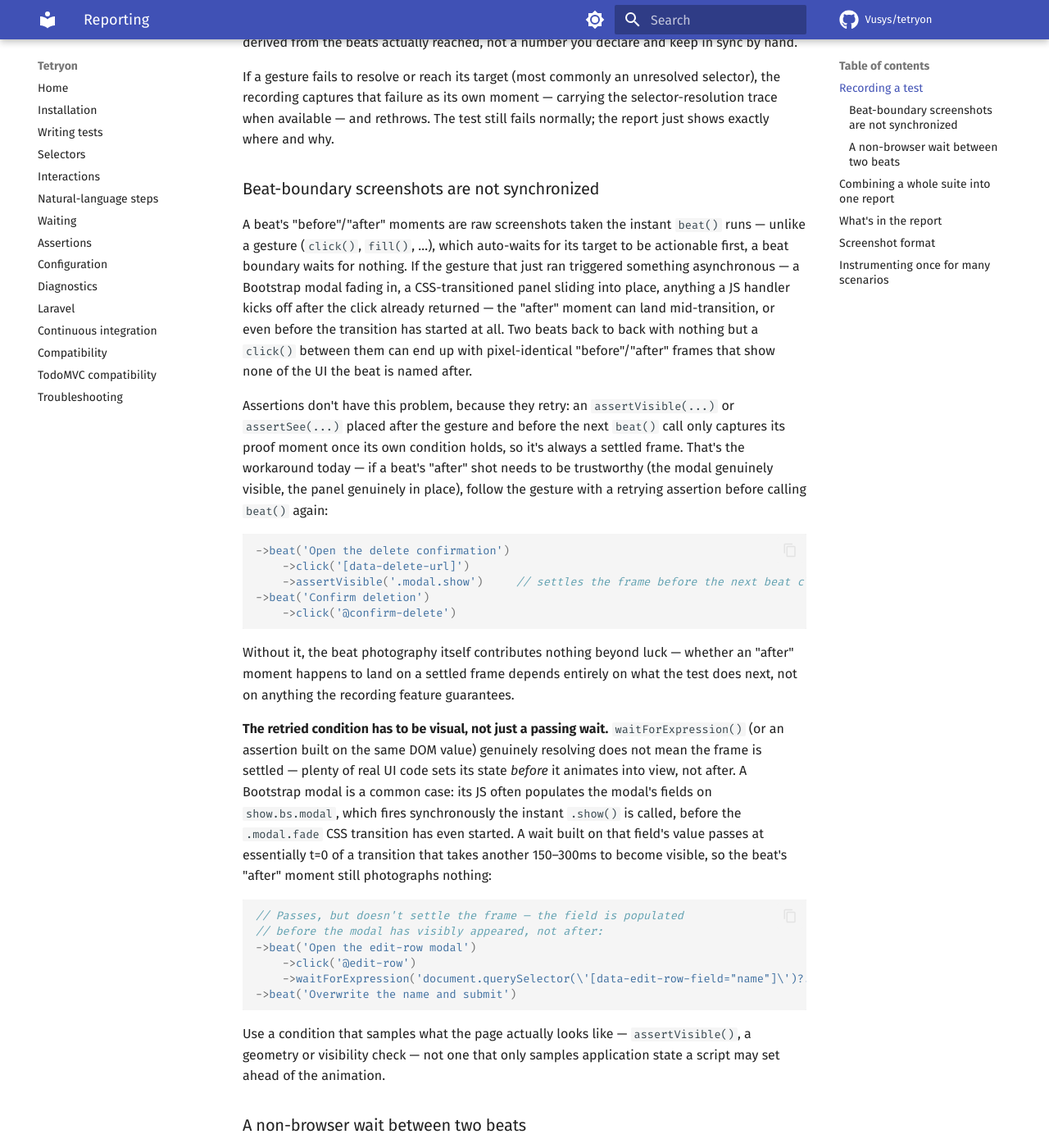
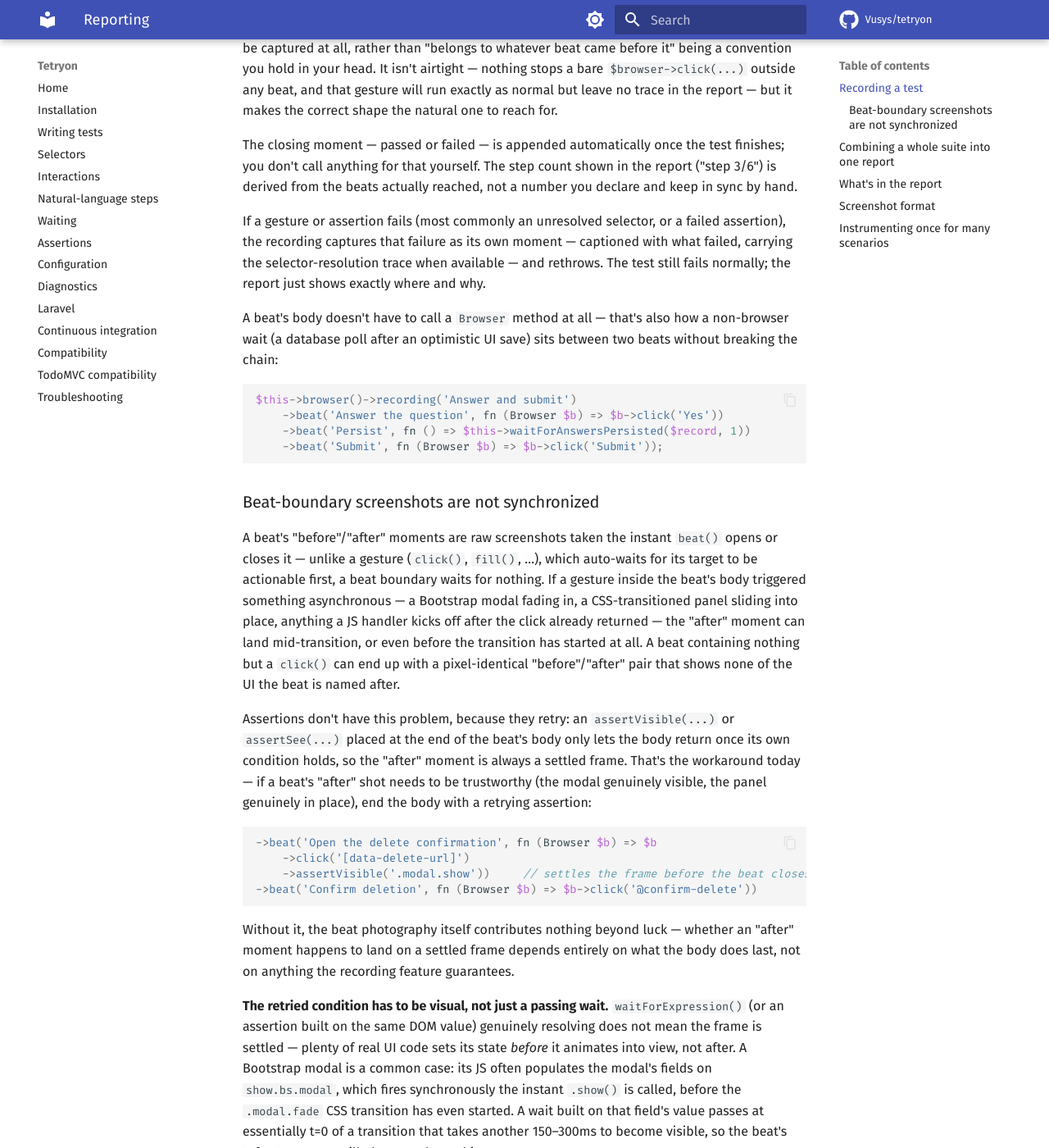
Before and after one commit to Vusys/tetryon, an MkDocs documentation site: the page built from docs/reporting.md, in a window 1280 px wide and 1400 px high, scrolled down 1086 px. Shown: the whole window at 82% size. Built offline with MkDocs 1.6.1 and Material for MkDocs 9.7.7, drawn with Linux system fonts in a browser that asks for light colours; comment, search, counter and statistics services are not loaded; some of the changed text lies outside the part shown.

Commit message:
refactor(recording): make beat() take a closure instead of a chain marker
Auditing a real 96-test recording conversion found 73/94 recorded
tests had zero beats, 44 of those with real gestures (clicks, fills,
selects) leaving no photographic trace at all — the report just
showed assertion proof-moments and a "Passed," as if nothing happened
in between. Not scattered oversight: beat() cost nothing to skip, so
under any time pressure that was the path of least resistance, and it
hid exactly the part a reader opens the report to see.

    public function beat(string $label, callable $body): self

beat() is now a container: capture "before," invoke $body($this),
capture a timed "after." A gesture has to be lexically inside some
beat's closure to run under an active recording — not airtight
(nothing stops a bare click() outside any closure), but it makes the
correct shape the natural one to reach for, and it eliminates the
"forgot to open a beat at all" failure mode that produced the 44
silent tests. $body always runs, active or not, so recording still
never changes what a test does — only whether it's photographed.

Folds away the old $between parameter as a separate concept: today's
non-browser-wait escape hatch is just a beat whose body doesn't call a
Browser method, so the API loses a parameter instead of gaining one.

RecordingSession simplifies alongside this: opening and closing a beat
are now coupled in one runBeat() call instead of split across
advanceBeat()/closeCurrentBeat(), so a captureFailure() mid-beat is
structurally guaranteed not to also get a redundant "after" moment —
the currentBeatFailed flag from the previous fix is no longer needed
and is removed.

Migrates every beat() call site in this repo (TodoMvcTestCase's ~30
call sites across ten frameworks, BrowserRecordingTest) to the closure
shape, adds a test asserting a beat's body runs even when recording()
was never called, and rewrites docs/reporting.md's examples and
guidance to match.

Third breaking change to this API in as many days — approved after
weighing it against an "auto-capture every gesture" alternative (kept
beat()'s signature, but reopens the per-gesture frame-count concern
the original design deliberately avoided) and a docs-only mitigation
(cheapest, but doesn't close the systemic gap the audit found).

Found via dogfooding PR #173 against a real Laravel app.

````diff
--- a/docs/reporting.md
+++ b/docs/reporting.md
@@ -6,68 +6,65 @@ WebDriver BiDi has no screencast API and the driver is single-threaded, so a fra
 
 ## Recording a test
 
-Turn recording on with `Browser::recording()`, then mark each labelled beat with `Browser::beat()` — the chain never breaks, and `$browser` never needs to be hoisted out into a closure:
+Turn recording on with `Browser::recording()`, then wrap each labelled beat's gestures in `Browser::beat()`'s closure — the chain never breaks, and `$browser` never needs to be hoisted out into a local variable first, since the closure receives it as its own `$b` parameter:
 
 ```php
 public function test_guest_can_log_in(): void
 {
     $this->browser()->visit('/login')->recording('Guest logs in')
-        ->beat('Fill in credentials')
+        ->beat('Fill in credentials', fn (Browser $b) => $b
             ->fill('Email', 'bryan@example.com')
-            ->fill('Password', 'password')
-        ->beat('Log in')
-            ->press('Log in')
+            ->fill('Password', 'password'))
+        ->beat('Log in', fn (Browser $b) => $b->press('Log in'))
         ->assertSee('Dashboard');
 }
 ```
 
 - `recording(?string $title = null)` — turns recording on for this test. Worth titling by hand, since a good title is a sentence a teammate can skim; left unset, it falls back to PHPUnit's own derived test name (`#[TestDox]`, or the prettified method name). A test that never calls this pays no screenshot cost and behaves exactly as before.
-- `beat($label)` — the one marker verb. Closes the previous beat (capturing an "after" moment, timed) and opens the next (capturing a "before" moment). Everything chained after a beat belongs to it until the next `beat()` call or the test ends — grouping several gestures under one beat (a compound filter, a multi-field form) is an editorial choice, not something counted for you.
-- Assertions caption themselves — no verb, no label. Every `assertX()` call captures its own proof moment while recording is active, showing exactly which call ran and with what arguments, e.g. `assertSee("Dashboard")`.
+- `beat($label, $body)` — the one marker verb. Captures a "before" moment, runs `$body($browser)`, then captures a timed "after" moment. `$body` always runs — recording only ever changes whether a beat is photographed, never whether it happens — so a beat behaves identically whether or not `recording()` was called. Grouping several gestures under one beat (a compound filter, a multi-field form) is an editorial choice, not something counted for you.
+- Assertions caption themselves — no verb, no label, and they don't need to be inside a beat's closure. Every `assertX()` call captures its own proof moment while recording is active, showing exactly which call ran and with what arguments, e.g. `assertSee("Dashboard")`.
+
+The closure is the point, not ceremony: a gesture has to be lexically inside some beat's body to be captured at all, rather than "belongs to whatever beat came before it" being a convention you hold in your head. It isn't airtight — nothing stops a bare `$browser->click(...)` outside any beat, and that gesture will run exactly as normal but leave no trace in the report — but it makes the correct shape the natural one to reach for.
 
 The closing moment — passed or failed — is appended automatically once the test finishes; you don't call anything for that yourself. The step count shown in the report ("step 3/6") is derived from the beats actually reached, not a number you declare and keep in sync by hand.
 
-If a gesture fails to resolve or reach its target (most commonly an unresolved selector), the recording captures that failure as its own moment — carrying the selector-resolution trace when available — and rethrows. The test still fails normally; the report just shows exactly where and why.
+If a gesture or assertion fails (most commonly an unresolved selector, or a failed assertion), the recording captures that failure as its own moment — captioned with what failed, carrying the selector-resolution trace when available — and rethrows. The test still fails normally; the report just shows exactly where and why.
+
+A beat's body doesn't have to call a `Browser` method at all — that's also how a non-browser wait (a database poll after an optimistic UI save) sits between two beats without breaking the chain:
+
+```php
+$this->browser()->recording('Answer and submit')
+    ->beat('Answer the question', fn (Browser $b) => $b->click('Yes'))
+    ->beat('Persist', fn () => $this->waitForAnswersPersisted($record, 1))
+    ->beat('Submit', fn (Browser $b) => $b->click('Submit'));
+```
 
 ### Beat-boundary screenshots are not synchronized
 
-A beat's "before"/"after" moments are raw screenshots taken the instant `beat()` runs — unlike a gesture (`click()`, `fill()`, …), which auto-waits for its target to be actionable first, a beat boundary waits for nothing. If the gesture that just ran triggered something asynchronous — a Bootstrap modal fading in, a CSS-transitioned panel sliding into place, anything a JS handler kicks off after the click already returned — the "after" moment can land mid-transition, or even before the transition has started at all. Two beats back to back with nothing but a `click()` between them can end up with pixel-identical "before"/"after" frames that show none of the UI the beat is named after.
+A beat's "before"/"after" moments are raw screenshots taken the instant `beat()` opens or closes it — unlike a gesture (`click()`, `fill()`, …), which auto-waits for its target to be actionable first, a beat boundary waits for nothing. If a gesture inside the beat's body triggered something asynchronous — a Bootstrap modal fading in, a CSS-transitioned panel sliding into place, anything a JS handler kicks off after the click already returned — the "after" moment can land mid-transition, or even before the transition has started at all. A beat containing nothing but a `click()` can end up with a pixel-identical "before"/"after" pair that shows none of the UI the beat is named after.
 
-Assertions don't have this problem, because they retry: an `assertVisible(...)` or `assertSee(...)` placed after the gesture and before the next `beat()` call only captures its proof moment once its own condition holds, so it's always a settled frame. That's the workaround today — if a beat's "after" shot needs to be trustworthy (the modal genuinely visible, the panel genuinely in place), follow the gesture with a retrying assertion before calling `beat()` again:
+Assertions don't have this problem, because they retry: an `assertVisible(...)` or `assertSee(...)` placed at the end of the beat's body only lets the body return once its own condition holds, so the "after" moment is always a settled frame. That's the workaround today — if a beat's "after" shot needs to be trustworthy (the modal genuinely visible, the panel genuinely in place), end the body with a retrying assertion:
 
 ```php
-->beat('Open the delete confirmation')
+->beat('Open the delete confirmation', fn (Browser $b) => $b
     ->click('[data-delete-url]')
-    ->assertVisible('.modal.show')     // settles the frame before the next beat closes it
-->beat('Confirm deletion')
-    ->click('@confirm-delete')
+    ->assertVisible('.modal.show'))     // settles the frame before the beat closes
+->beat('Confirm deletion', fn (Browser $b) => $b->click('@confirm-delete'))
 ```
 
-Without it, the beat photography itself contributes nothing beyond luck — whether an "after" moment happens to land on a settled frame depends entirely on what the test does next, not on anything the recording feature guarantees.
+Without it, the beat photography itself contributes nothing beyond luck — whether an "after" moment happens to land on a settled frame depends entirely on what the body does last, not on anything the recording feature guarantees.
 
 **The retried condition has to be visual, not just a passing wait.** `waitForExpression()` (or an assertion built on the same DOM value) genuinely resolving does not mean the frame is settled — plenty of real UI code sets its state *before* it animates into view, not after. A Bootstrap modal is a common case: its JS often populates the modal's fields on `show.bs.modal`, which fires synchronously the instant `.show()` is called, before the `.modal.fade` CSS transition has even started. A wait built on that field's value passes at essentially t=0 of a transition that takes another 150–300ms to become visible, so the beat's "after" moment still photographs nothing:
 
 ```php
 // Passes, but doesn't settle the frame — the field is populated
 // before the modal has visibly appeared, not after:
-->beat('Open the edit-row modal')
+->beat('Open the edit-row modal', fn (Browser $b) => $b
     ->click('@edit-row')
-    ->waitForExpression('document.querySelector(\'[data-edit-row-field="name"]\')?.value === "Ada"')
-->beat('Overwrite the name and submit')
+    ->waitForExpression('document.querySelector(\'[data-edit-row-field="name"]\')?.value === "Ada"'))
 ```
 
 Use a condition that samples what the page actually looks like — `assertVisible()`, a geometry or visibility check — not one that only samples application state a script may set ahead of the animation.
-
-### A non-browser wait between two beats
-
-`beat()` takes an optional second argument for a wait that isn't a gesture on this browser — a database poll after an optimistic UI save, say — so it can sit between two beats without breaking the chain:
-
-```php
-$this->browser()->recording('Answer and submit')
-    ->beat('Answer the question')->click('Yes')
-    ->beat('Persist', fn () => $this->waitForAnswersPersisted($record, 1))
-    ->beat('Submit')->click('Submit');
-```
 
 ## Combining a whole suite into one report
 
````
Also changed, not shown: 4 other files.
